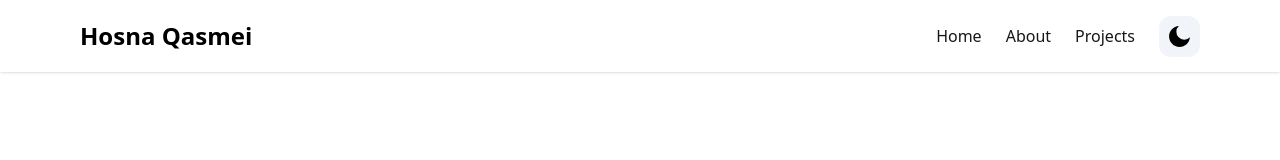
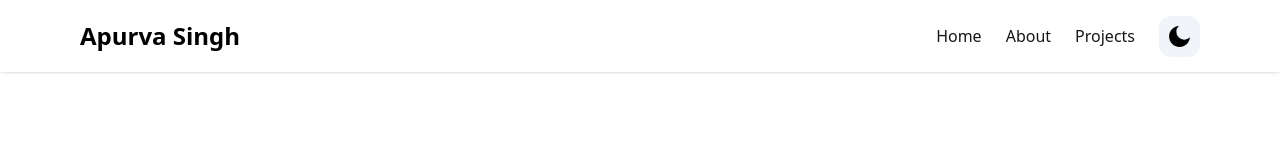
Before and after one commit to apuurvvaa/portfolio, a Next.js app: page / in a window 1280 px wide. Shown: the top 160 px of the page. Built offline with nearby package versions, Linux system fonts and the light colour scheme.

Commit message:
Update Navbar.tsx

```diff
--- a/components/Navbar.tsx
+++ b/components/Navbar.tsx
@@ -39,7 +39,7 @@
           <div className="flex items-center justify-between py-3 md:py-5 md:block">
             <Link to="home">
               <div className="container flex items-center space-x-2">
-                <h2 className="text-2xl font-bold">Hosna Qasmei</h2>
+                <h2 className="text-2xl font-bold">Apurva Singh</h2>
               </div>
             </Link>
             <div className="md:hidden">
```
